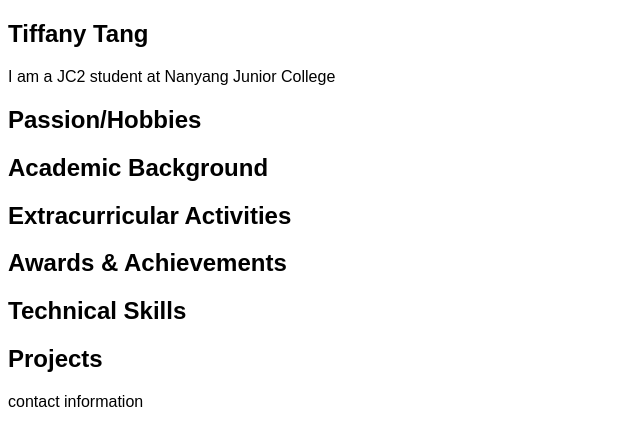
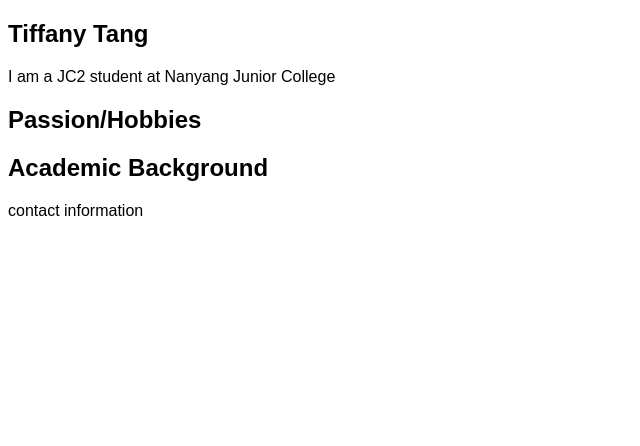
Before and after one commit to tiffany-NY/tiffany-NY.github.io, a plain HTML site: page index.html in a window 1280 px wide. Shown: the whole page, without its empty margins (0-640 px from the left). Drawn offline with Linux system fonts and the light colour scheme.

Commit message:
Update index.html

```diff
--- a/index.html
+++ b/index.html
@@ -42,22 +42,6 @@
       <h2>Academic Background</h2>
     </section>
 
-    <secion>
-      <h2>Extracurricular Activities</h2>
-    </secion>
-
-    <secion>
-      <h2>Awards & Achievements</h2>
-    </secion>
-
-    <secion>
-      <h2>Technical Skills</h2>
-    </secion>
-
-    <secion>
-      <h2>Projects</h2>
-    </secion>
-
     <!--
     The (optional) <footer> HTML element represents content that appears at the bottom of every page in a group of pages.
     For example, copyright information, licensing terms, contact information.
```
